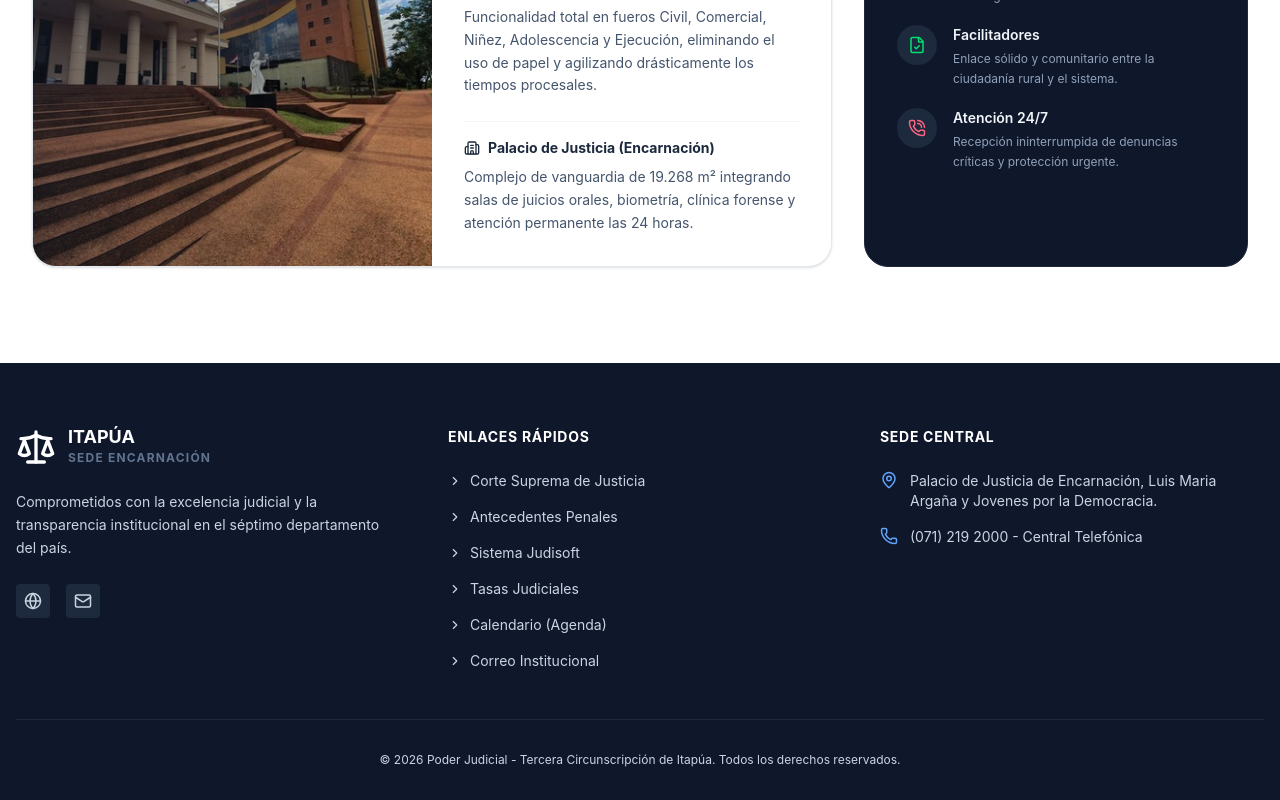
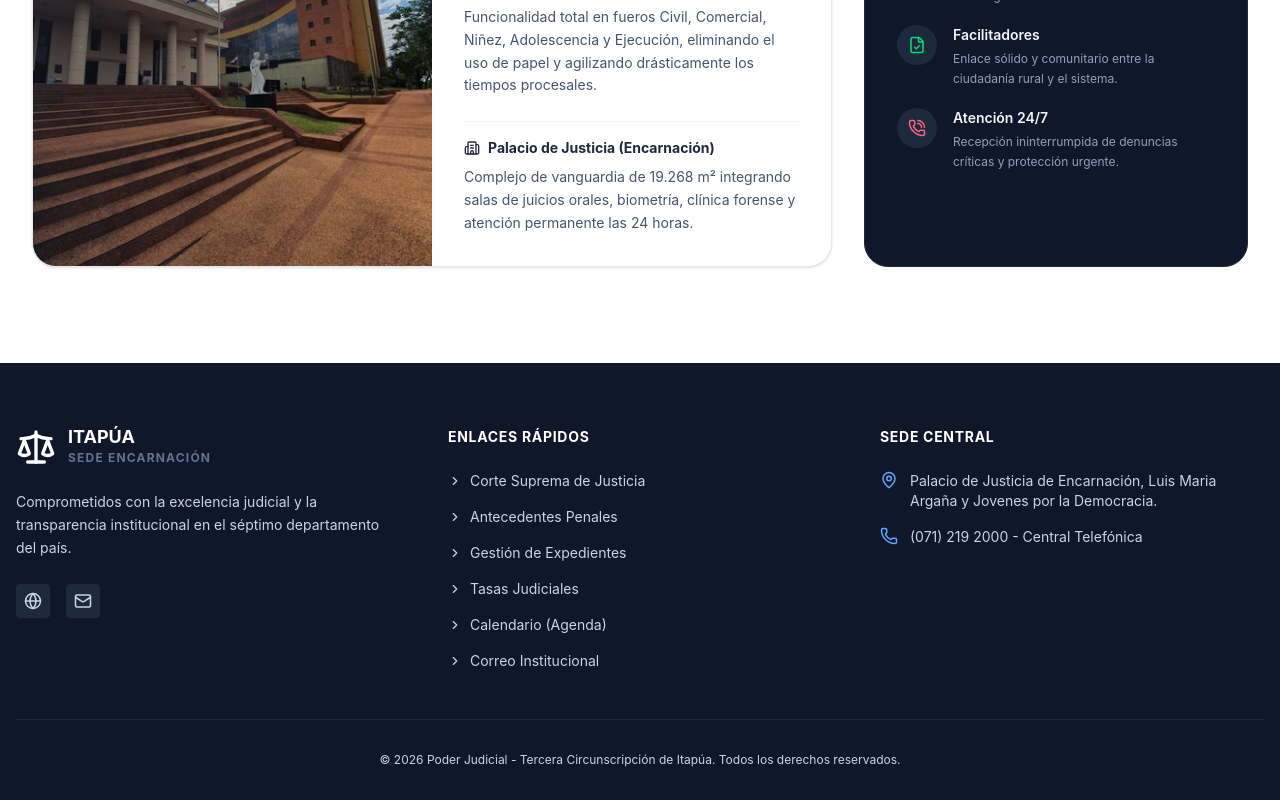
Before and after one commit to Guillermozar/Poder-Judicial, a React (Vite) app: page /institucional in a window 1280 px wide. Shown: the part 2189-2989 px from the top of the page. Built offline with nearby package versions, Linux system fonts and the light colour scheme; no server answers.

Commit message:
Update Judisoft link and rename to Gestión de Expedientes

```diff
--- a/src/components/layout/Footer.jsx
+++ b/src/components/layout/Footer.jsx
@@ -33,7 +33,7 @@ const Footer = () => {
             <ul className="space-y-4 text-sm">
               <li><a href="https://www.pj.gov.py/" target="_blank" rel="noopener noreferrer" className="hover:text-white flex items-center gap-2 focus:outline-none"><ChevronRight size={14} /> {t('footer.csj')}</a></li>
               <li><a href="#" className="hover:text-white flex items-center gap-2 focus:outline-none"><ChevronRight size={14} /> {t('footer.penal')}</a></li>
-              <li><a href="https://apps.csj.gov.py/login" target="_blank" rel="noopener noreferrer" className="hover:text-white flex items-center gap-2 focus:outline-none"><ChevronRight size={14} /> Sistema Judisoft</a></li>
+              <li><a href="https://www.csj.gov.py/portal" target="_blank" rel="noopener noreferrer" className="hover:text-white flex items-center gap-2 focus:outline-none"><ChevronRight size={14} /> Gestión de Expedientes</a></li>
               <li><a href="https://ingresosjudiciales.csj.gov.py/LiquidacionesWeb/home.seam" target="_blank" rel="noopener noreferrer" className="hover:text-white flex items-center gap-2 focus:outline-none"><ChevronRight size={14} /> Tasas Judiciales</a></li>
               <li><Link to="/calendario" className="hover:text-white flex items-center gap-2 focus:outline-none"><ChevronRight size={14} /> Calendario (Agenda)</Link></li>
               <li><a href="https://mail.pj.gov.py/owa/auth/logon.aspx?replaceCurrent=1&url=https%3a%2f%2fmail.pj.gov.py%2fowa%2f" target="_blank" rel="noopener noreferrer" className="hover:text-white flex items-center gap-2 focus:outline-none"><ChevronRight size={14} /> Correo Institucional</a></li>
--- a/src/components/layout/Header.jsx
+++ b/src/components/layout/Header.jsx
@@ -15,7 +15,7 @@ const Header = () => {
     { title: t('header.nav.home'), path: '/' },
     { title: t('header.nav.institutional'), path: '/institucional' },
     { title: t('header.nav.districts'), path: '/#distritos' },
-    { title: 'Expediente Electrónico Judicial', path: 'https://apps.csj.gov.py/login', external: true },
+    { title: 'Expediente Electrónico Judicial', path: 'https://www.csj.gov.py/portal', external: true },
     { title: 'Corte Suprema', path: 'https://www.pj.gov.py', external: true }
   ];
 
--- a/src/components/sections/ServicesGrid.jsx
+++ b/src/components/sections/ServicesGrid.jsx
@@ -5,7 +5,7 @@ import { useTranslation } from 'react-i18next';
 const ServicesGrid = () => {
   const { t } = useTranslation();
   const services = [
-    { title: t('services.judicial_soft.title'), icon: <Scale className="w-8 h-8" />, desc: t('services.judicial_soft.desc'), color: "bg-primary-600", link: "https://apps.csj.gov.py/login" },
+    { title: t('services.judicial_soft.title'), icon: <Scale className="w-8 h-8" />, desc: t('services.judicial_soft.desc'), color: "bg-primary-600", link: "https://www.csj.gov.py/portal" },
     { title: t('services.criminal_records.title'), icon: <ShieldCheck className="w-8 h-8" />, desc: t('services.criminal_records.desc'), color: "bg-emerald-600", link: "https://www.csj.gov.py/informesjudiciales/" },
     { title: t('services.judicial_fees.title'), icon: <FileText className="w-8 h-8" />, desc: t('services.judicial_fees.desc'), color: "bg-amber-600", link: "https://ingresosjudiciales.csj.gov.py/LiquidacionesWeb/home.seam" },
     { title: t('services.personnel_entry.title'), icon: <Users className="w-8 h-8" />, desc: t('services.personnel_entry.desc'), color: "bg-indigo-600", link: "https://www.pj.gov.py/contenido/1609-concursos-de-ingreso-y-promocion-de-personas/3343" },
--- a/src/locales/es.json
+++ b/src/locales/es.json
@@ -29,7 +29,7 @@
     "btn_guide": "GUÍA DE TRÁMITES"
   },
   "services": {
-    "judicial_soft": { "title": "Judisoft", "desc": "Gestión de Expedientes Electrónicos" },
+    "judicial_soft": { "title": "Gestión de Expedientes", "desc": "Gestión de Expedientes Electrónicos" },
     "criminal_records": { "title": "Antecedentes", "desc": "Informes y Certificados Penales" },
     "judicial_fees": { "title": "Tasas Judiciales", "desc": "Liquidación y Pago de Tasas" },
     "personnel_entry": { "title": "Ingreso y Promoción de Personas", "desc": "Concursos y Oportunidades" },
--- a/src/locales/gn.json
+++ b/src/locales/gn.json
@@ -29,7 +29,7 @@
     "btn_guide": "GUÍA DE TRÁMITES (Mba'éichapa ojejapo)"
   },
   "services": {
-    "judicial_soft": { "title": "Judisoft", "desc": "Ñanduti rupive mba'eapopaha hechapyrã" },
+    "judicial_soft": { "title": "Gestión de Expedientes", "desc": "Ñanduti rupive mba'eapopaha hechapyrã" },
     "criminal_records": { "title": "Amandaje", "desc": "Kuatia'atã ha Mombaryry" },
     "judicial_fees": { "title": "Virupurã", "desc": "Viru poyhui" },
     "personnel_entry": { "title": "Tapichakuéra Oike ha Oñemotenondéva", "desc": "Mba'apo Rekávo ha Ñemotenonde" },
```
